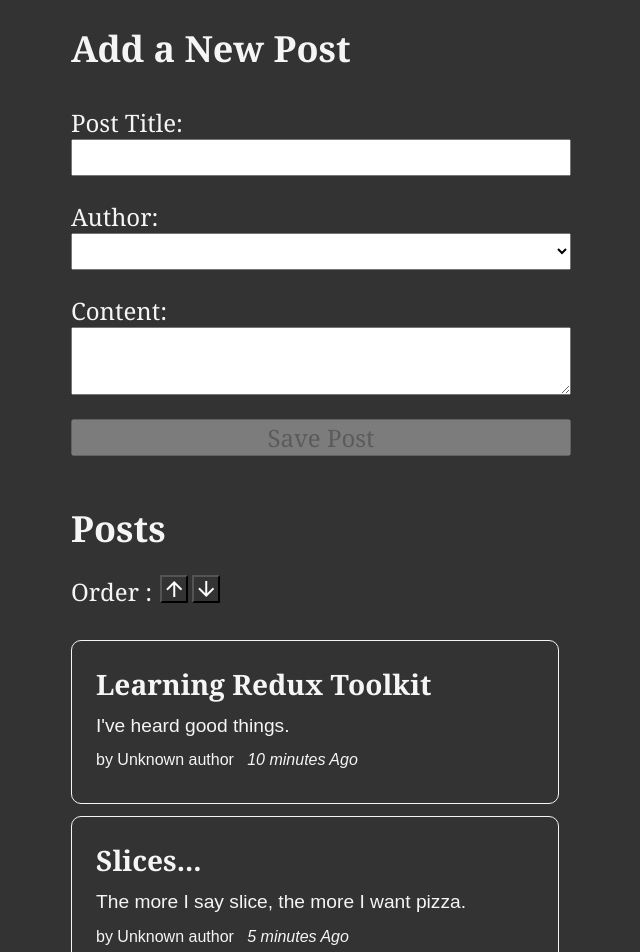
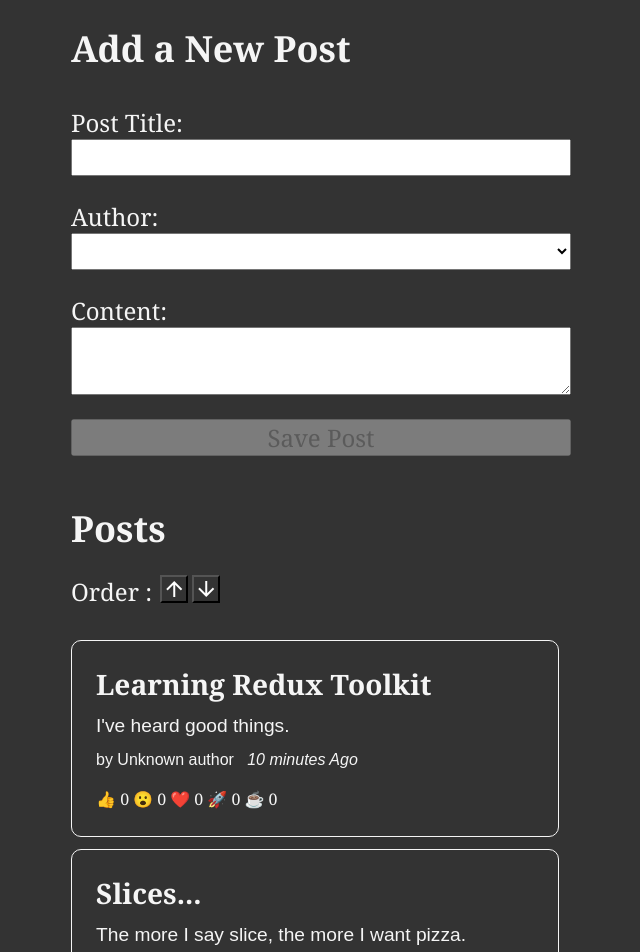
Before and after one commit to SuryanshuTomar/Projects, a React (Vite) app in the folder React/bulletein-board/: page / in a window 1280 px wide. Shown: the top 952 px of the page, without its empty margins (319-959 px from the left). Built offline with nearby package versions, Linux system fonts and the light colour scheme.

Commit message:
Reaction Buttons

```diff
--- a/React/bulletein-board/src/features/posts/PostsList.jsx
+++ b/React/bulletein-board/src/features/posts/PostsList.jsx
@@ -3,6 +3,7 @@ import { selectAllPosts } from "./postsSlice";
 import React, { useState } from "react";
 import PostAuthor from "./PostAuthor";
 import TimeAgo from "./TimeAgo";
+import ReactionButtons from "./ReactionButtons";
 
 const PostsList = () => {
 	const posts = useSelector(selectAllPosts);
@@ -25,22 +26,25 @@ const PostsList = () => {
 				<PostAuthor userId={post.userId} />
 				<TimeAgo timeStamp={post.date} />
 			</p>
+
+			<ReactionButtons post={post} />
 		</article>
 	));
+
 	return (
 		<section>
 			<h2>Posts</h2>
 			<div style={{ padding: "20px 0px" }}>
 				<span>Order : </span>
 				<button
-					class="material-symbols-outlined"
-					onClick={() => setPostAscending(true)}
+					className="material-symbols-outlined"
+					onClick={() => setPostAscending(false)}
 				>
 					arrow_upward
 				</button>
 				<button
-					class="material-symbols-outlined"
-					onClick={() => setPostAscending(false)}
+					className="material-symbols-outlined"
+					onClick={() => setPostAscending(true)}
 				>
 					arrow_downward
 				</button>
--- a/React/bulletein-board/src/features/posts/postsSlice.js
+++ b/React/bulletein-board/src/features/posts/postsSlice.js
@@ -7,12 +7,26 @@ const initialState = [
 		title: "Learning Redux Toolkit",
 		content: "I've heard good things.",
 		date: sub(new Date(), { minutes: 10 }).toISOString(),
+		reactions: {
+			thumbsUp: 0,
+			wow: 0,
+			heart: 0,
+			rocket: 0,
+			coffee: 0,
+		},
 	},
 	{
 		id: "2",
 		title: "Slices...",
 		content: "The more I say slice, the more I want pizza.",
 		date: sub(new Date(), { minutes: 5 }).toISOString(),
+		reactions: {
+			thumbsUp: 0,
+			wow: 0,
+			heart: 0,
+			rocket: 0,
+			coffee: 0,
+		},
 	},
 ];
 
@@ -34,6 +48,13 @@ const postsSlice = createSlice({
 						content,
 						userId,
 						date: new Date().toISOString(),
+						reactions: {
+							thumbsUp: 0,
+							wow: 0,
+							heart: 0,
+							rocket: 0,
+							coffee: 0,
+						},
 					},
 				};
 			},
@@ -42,9 +63,16 @@ const postsSlice = createSlice({
 				// directly mutating the state because immerjs will handle it.
 			},
 		},
+		reactionAdded: (state, action) => {
+			const { postId, reaction } = action.payload;
+			const existingPost = state.find((post) => post.id === postId);
+			if (existingPost) {
+				existingPost.reactions[reaction]++;
+			}
+		},
 	},
 });
 
 export default postsSlice.reducer; // reducer for posts
-export const { postAdded } = postsSlice.actions; // posts actions
+export const { postAdded, reactionAdded } = postsSlice.actions; // posts actions
 export const selectAllPosts = (state) => state.posts; // selector for useSelector hook
```
